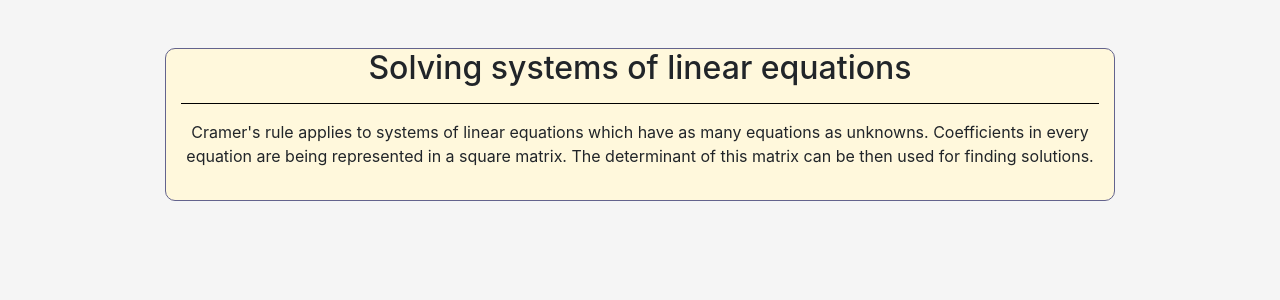
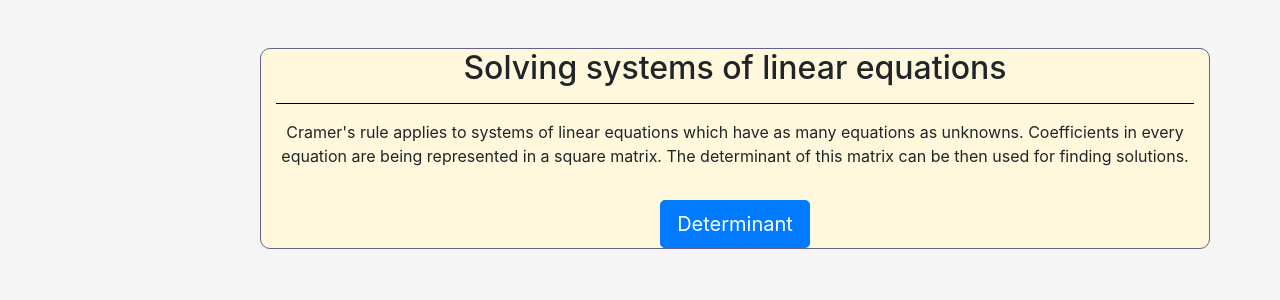
Before and after one commit to korpog/equations, a Django app: page / in a window 1280 px wide. Shown: the top 300 px of the page. Run offline with Django 3.2, Linux system fonts and the light colour scheme; some libraries are stand-ins or nearby versions.

Commit message:
calculating detereminants works ok

```diff
--- a/core/forms.py
+++ b/core/forms.py
@@ -0,0 +1 @@
+from django import forms
--- a/core/views.py
+++ b/core/views.py
@@ -1,3 +1,6 @@
 from django.shortcuts import render
+from .utils import get_determinant
 
-# Create your views here.
+def create_equations(request):
+    det = get_determinant()
+    return render(request, 'results.html', context={'det': det})
--- a/equations/urls.py
+++ b/equations/urls.py
@@ -16,9 +16,10 @@ Including another URLconf
 from django.contrib import admin
 from django.urls import path
 from django.views.generic.base import TemplateView
+from core.views import create_equations
 
 urlpatterns = [
     path('admin/', admin.site.urls),
     path('', TemplateView.as_view(template_name='index.html'), name="index"),
-
+    path('results', create_equations, name="results"),
 ]
--- a/templates/index.html
+++ b/templates/index.html
@@ -2,16 +2,23 @@
 
 {% block content %}
 
-    <div class="row pt-5">
-        <div class="col"></div>
-        <div class="col-10 stuff">
+<div class="row pt-5">
+    <div class="col"></div>
+    <div class="col-10 stuff">
         <h2 class="text-center">Solving systems of linear equations</h2>
         <hr>
-        <p class="text-center pb-3">Cramer's rule applies to systems of linear equations which have as many equations as unknowns.
-        Coefficients in every equation are being represented in a square matrix. The determinant of this matrix can be then used
-        for finding solutions.</p>
+        <p class="text-center pb-3">Cramer's rule applies to systems of linear equations which have as many equations
+            as unknowns.
+            Coefficients in every equation are being represented in a square matrix. The determinant of this matrix can
+            be then used
+            for finding solutions.</p>
+
+        <div class="d-flex justify-content-center">
+            <a href="{% url 'results' %}" class="btn btn-primary btn-lg">Determinant</a>
         </div>
-        <div class="col"></div>
     </div>
+</div>
+<div class="col"></div>
+</div>
 
 {% endblock %}
--- /dev/null
+++ b/templates/results.html
@@ -0,0 +1,5 @@
+{% extends 'base.html' %}
+
+{% block content %}
+<h1>{{det}}</h1>
+{% endblock %}
```
Also changed, not shown: core/utils.py (added, +7 -0 lines).
